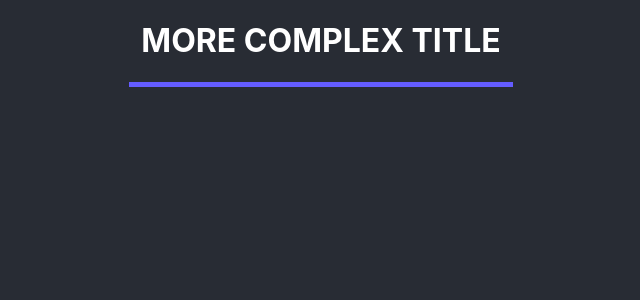
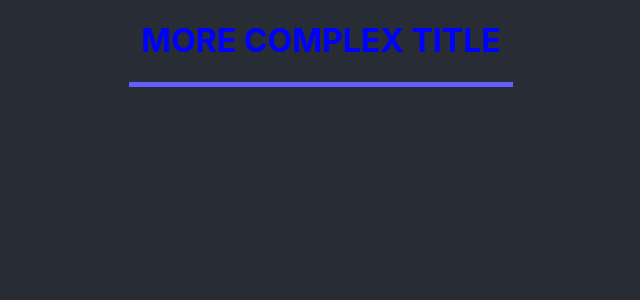
Before and after one commit to Grumppie/Styled-Components, a React (Create React App) app: page / in a window 1280 px wide. Shown: the top 300 px of the page, without its empty margins (319-959 px from the left). Built offline with nearby package versions, Linux system fonts and the light colour scheme.

Commit message:
global variables

```diff
--- a/src/compnents/ComplexTitle.js
+++ b/src/compnents/ComplexTitle.js
@@ -1,15 +1,17 @@
 import React from 'react'
 import styled from 'styled-components'
+import { colors } from '../utils'
 
 const Wrapper = styled.div`
     h1{
         text-transform: uppercase;
         text-align: center;
+        color: ${colors.primary};
     }
     .underline{
         width: 30%;
         height: 5px;
-        background-color: #645cff;
+        background-color: var(--primary);
         margin: 0 auto;
     }
 `
--- a/src/index.css
+++ b/src/index.css
@@ -1,3 +1,7 @@
+:root {
+  --primary: #645cff;
+}
+
 body {
   margin: 0;
   font-family: -apple-system, BlinkMacSystemFont, 'Segoe UI', 'Roboto', 'Oxygen',
--- /dev/null
+++ b/src/utils.js
@@ -0,0 +1,3 @@
+export const colors = {
+    primary: 'blue',
+}
```
